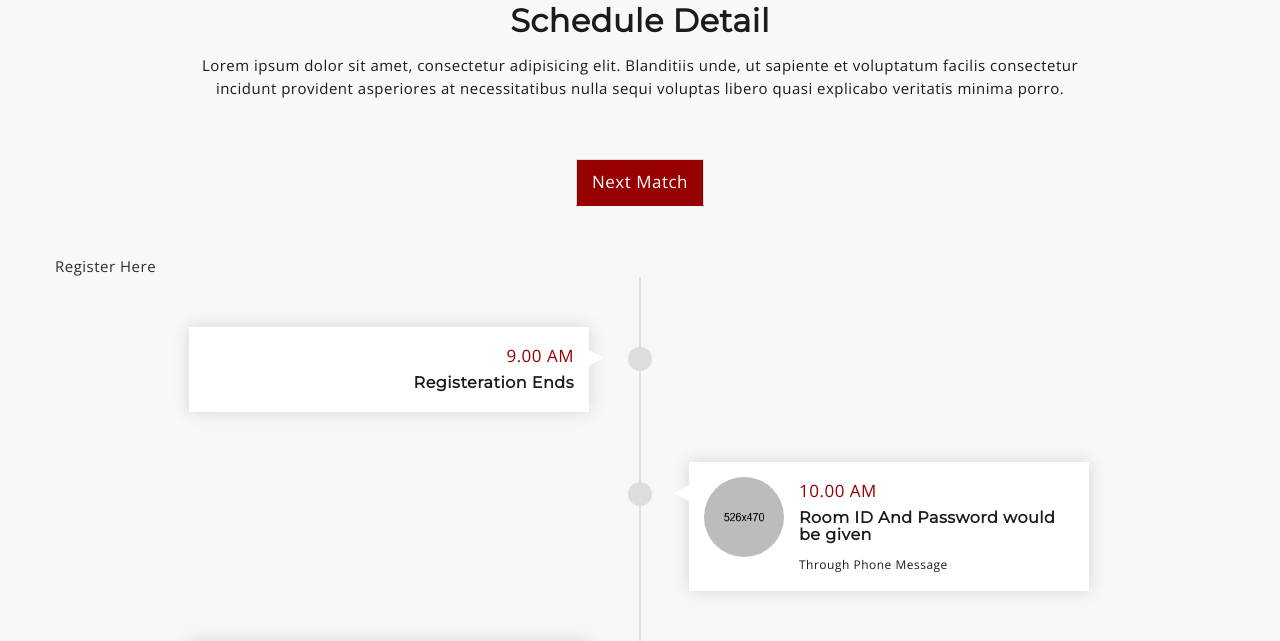
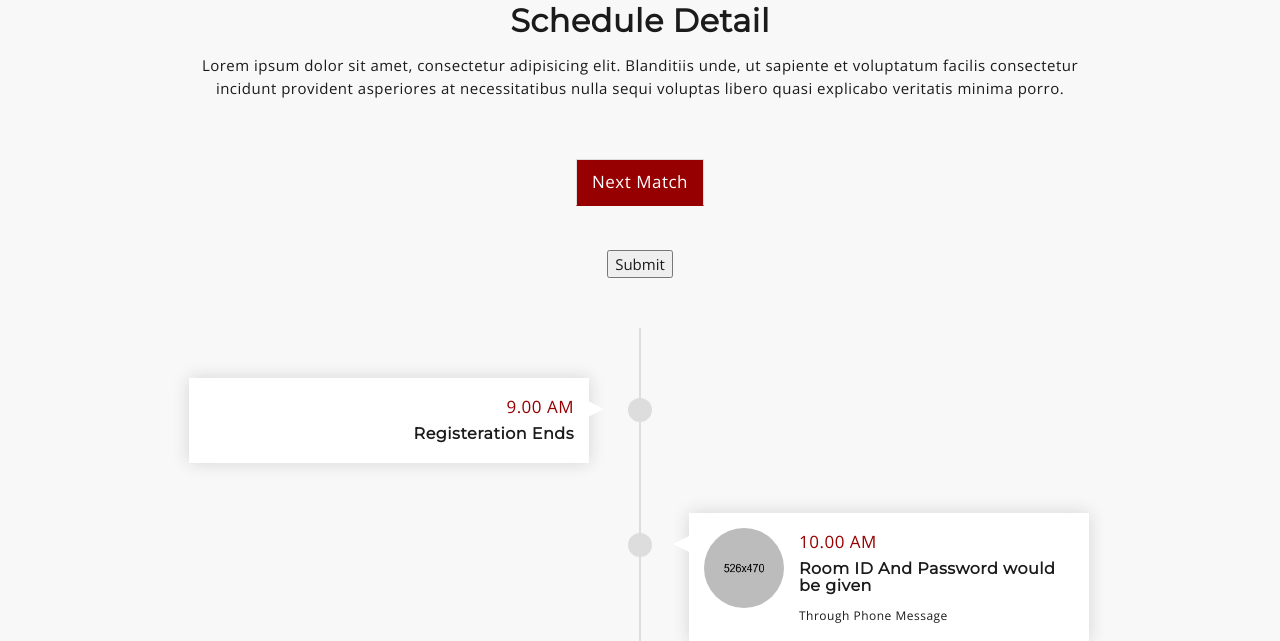
Before and after one commit to Shalatan/GT, a PHP site: page / in a window 1280 px wide. Shown: the part 1747-2388 px from the top of the page. Run offline with PHP 8.4, Linux system fonts and the light colour scheme; some libraries are stand-ins or nearby versions.

Commit message:
Update index.php

```diff
--- a/index.php
+++ b/index.php
@@ -216,11 +216,14 @@
 								    <li role="presentation"><a href="#third-day" aria-controls="third-day" role="tab" data-toggle="tab">3 Day / 21 Feb</a></li> -->
 
 								</ul>
+                <br> </br>
+                <div style="text-align:center">
+                <input type="submit" href="#">
+                </div>
 
 								<!-- Tab panes -->
 								<div class="tab-content mu-schedule-content">
 								    <div role="tabpanel" class="tab-pane fade mu-event-timeline in active" id="first-day">
-                        <a href=#>Register Here</a>
 								    	<ul>
 								    		<li>
 								    			<div class="mu-single-event">
```
